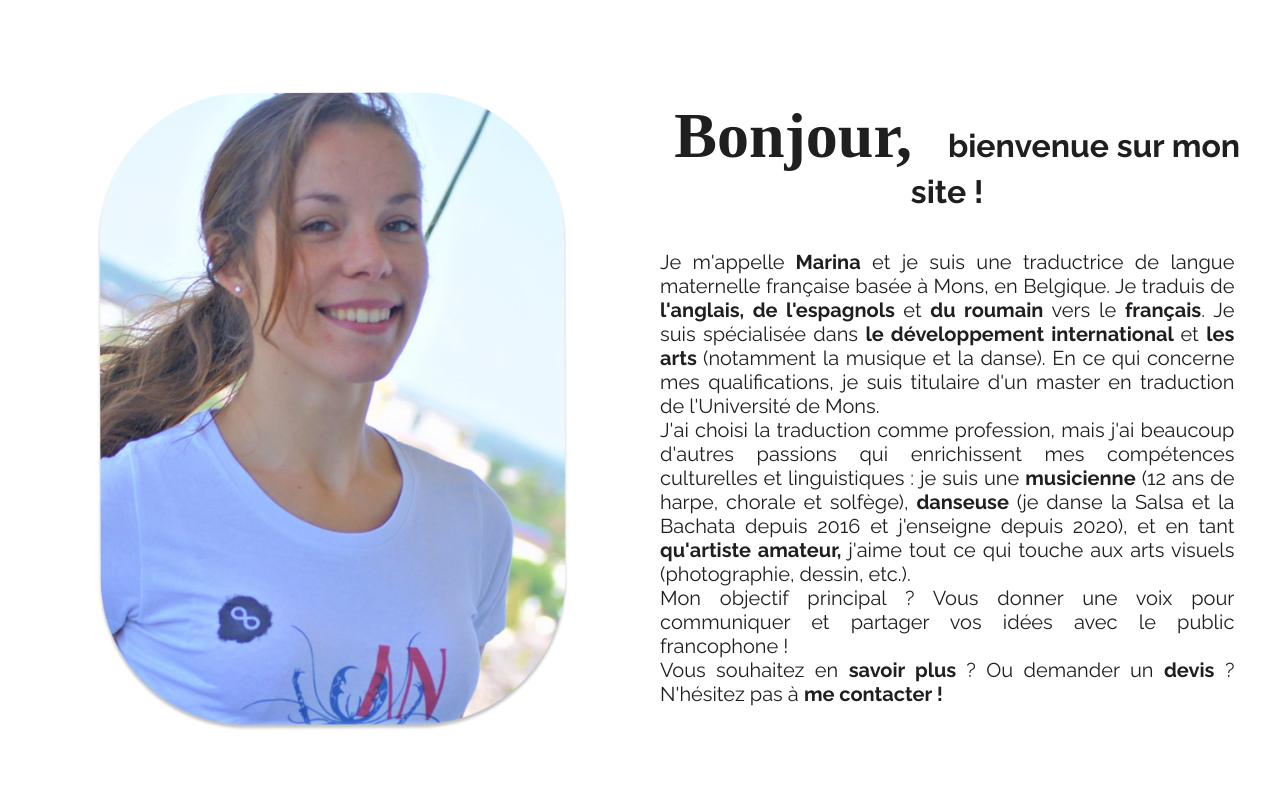
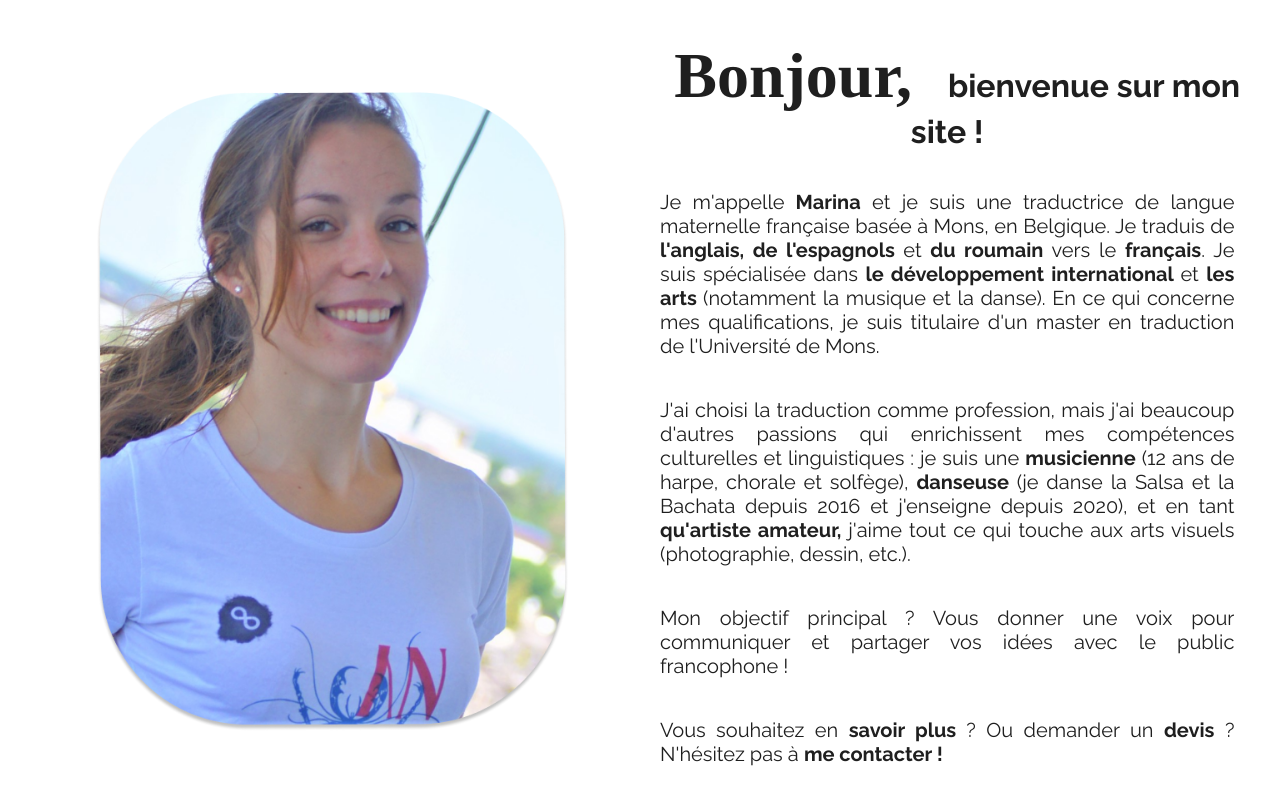
Before and after one commit to AnaelDamette/MHSitePerso, a Vue app: page / in a window 1280 px wide. Shown: the part 1954-2754 px from the top of the page. Built offline with nearby package versions, Linux system fonts and the light colour scheme; a web font is replaced by a local one.

Commit message:
changement text a propos

```diff
--- a/src/components/PageAbout.vue
+++ b/src/components/PageAbout.vue
@@ -25,6 +25,8 @@
         <strong>{{ $t("about.texte.maj.art.art") }}</strong
         >{{ $t("about.texte.p1.parenthese") }}
         {{ $t("about.texte.p1.qualification") }}<br />
+      </p>
+      <p class="textPresentation">
         {{ $t("about.texte.p2.profession") }} {{ $t("about.texte.p2.iAm") }}
         <strong>{{ $t("about.texte.maj.art.musicienne") }}</strong
         >{{ $t("about.texte.p2.parentheseMusique") }}
@@ -32,7 +34,9 @@
         {{ $t("about.texte.p2.parentheseDance") }}
         <strong>{{ $t("about.texte.maj.art.artiste") }}</strong>
         {{ $t("about.texte.p2.enjoyArt") }}<br />
-        {{ $t("about.texte.p3.text") }}<br />
+      </p>
+      <p class="textPresentation">{{ $t("about.texte.p3.text") }}<br /></p>
+      <p class="textPresentation">
         {{ $t("about.texte.p4.would")
         }}<strong>{{ $t("about.texte.maj.contact.savoirPlus") }}</strong> ?
         {{ $t("about.texte.p4.orTo") }}
--- a/src/locales/fr.json
+++ b/src/locales/fr.json
@@ -114,7 +114,7 @@
 
   "contact" : {
     "contact" : "contact",
-     "titreContact": "Vous avez besoin de plus d'informations ? Vous souhaitez demander un devis ?",
+     "titreContact": "Vous avez besoin de plus d'informations ? Vous souhaitez demander un devis ? ",
     "getInTouch": "Contactez-moi !"
   }
 }
```
